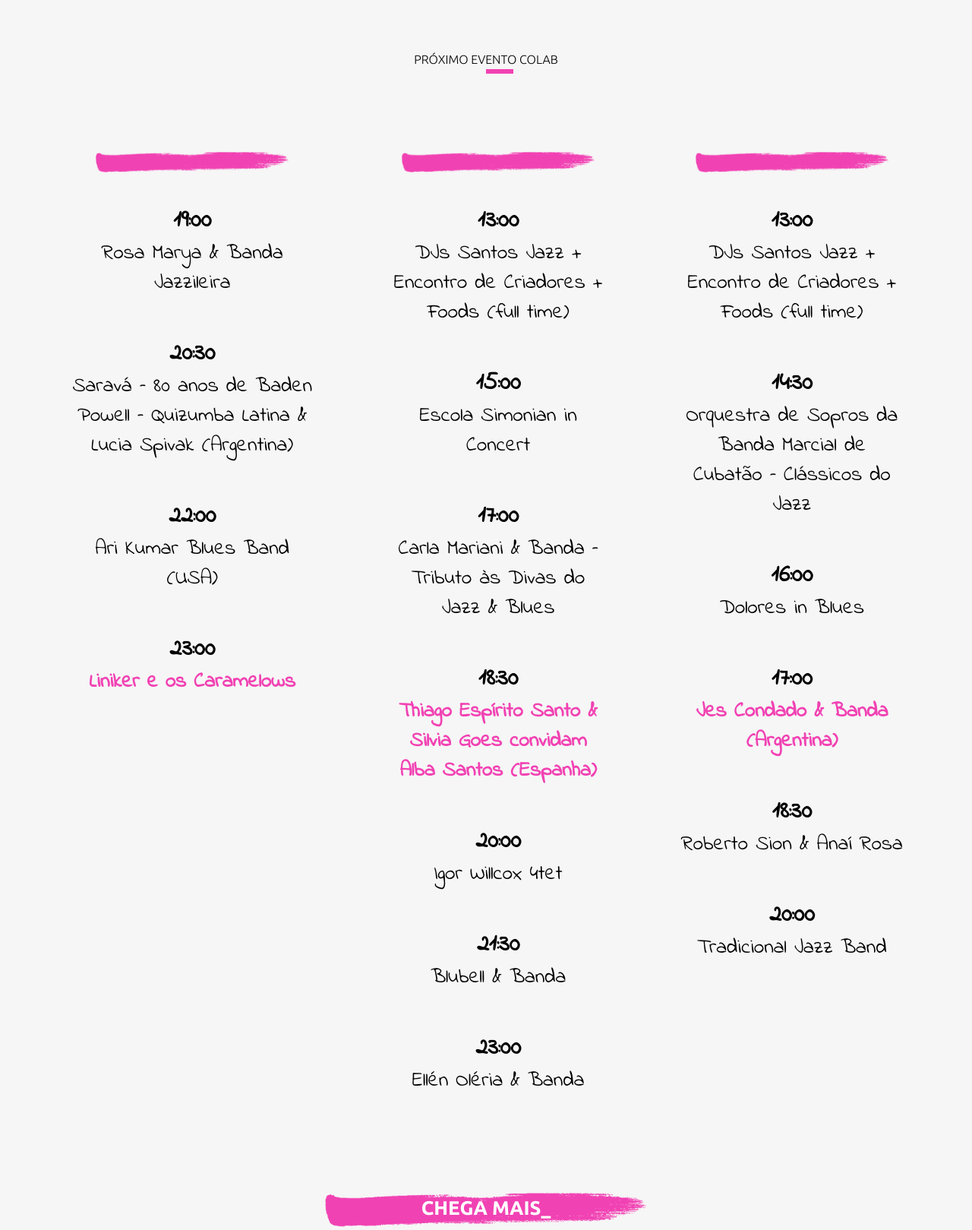
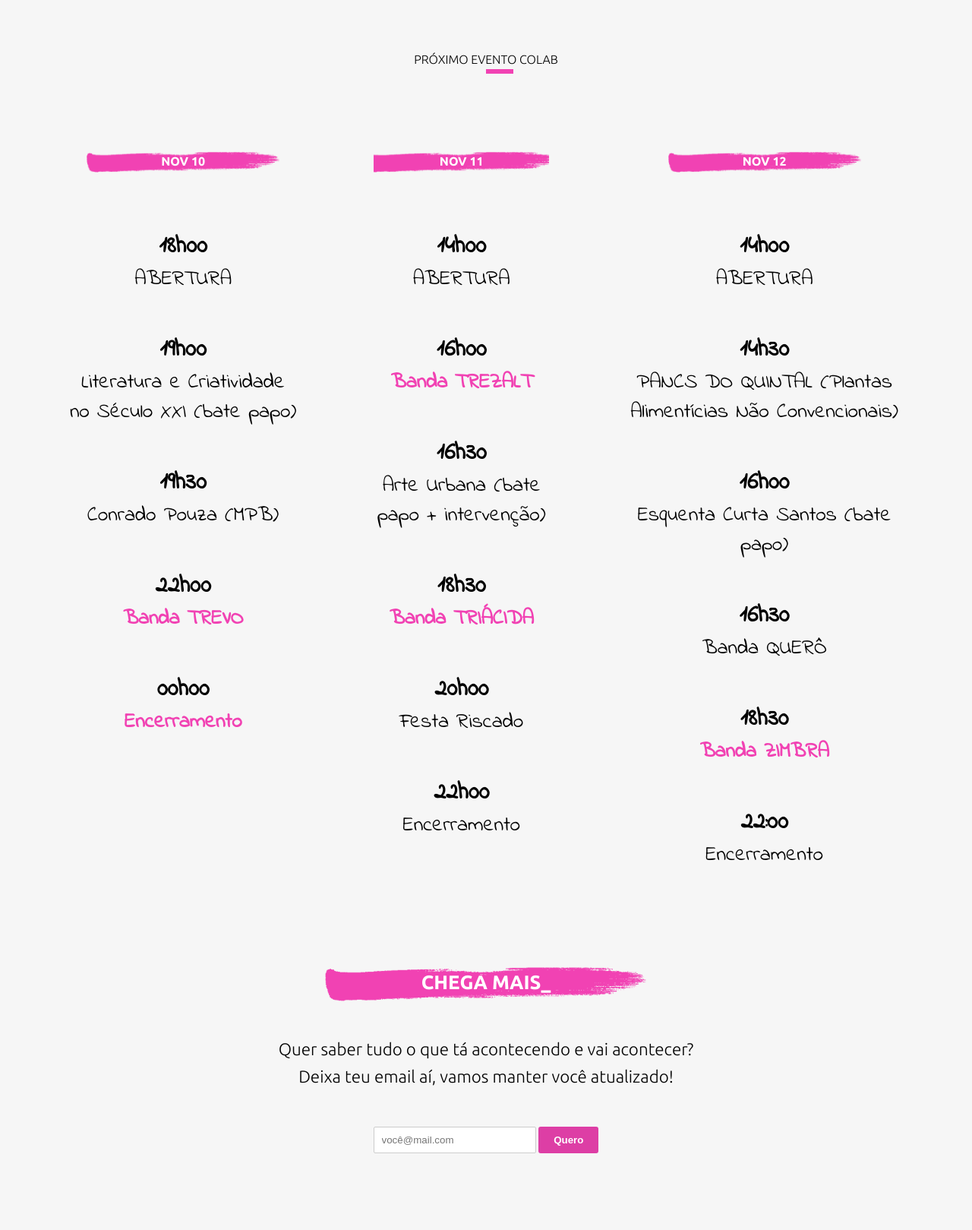
Before and after one commit to dotpegaso/encontrodecriadores, a PHP site: page /programacao in a window 1280 px wide. Shown: the part 306-1925 px from the top of the page at 76% size. Run offline with PHP 8.4, Linux system fonts and the light colour scheme; data that the repository does not hold is empty; some libraries are stand-ins or nearby versions.

Commit message:
teste programação

```diff
--- a/programacao/index.php
+++ b/programacao/index.php
@@ -19,117 +19,117 @@
 
     <section id="container">
 
-        <div class="box" value="<?php echo $data_um ?>">
-            <p class="date"><?php echo $data_um ?></p>
+        <div class="box" value="10">
+            <p class="date">NOV 10</p>
 
             <div class="content">
-                <p class="hour">19:00</p>
+                <p class="hour">18h00</p>
                 <br>
-                <p class="who">Rosa Marya & Banda Jazzileira</p>
+                <p class="who">ABERTURA</p>
             </div>
 
            <div class="content">
-                <p class="hour">20:30</p>
+                <p class="hour">19h00</p>
                 <br>
-                <p class="who"> Saravá – 80 anos de Baden Powell – Quizumba Latina & Lucia Spivak (Argentina)</p>
+                <p class="who">Literatura e Criatividade no Século XXI (bate papo)</p>
           </div>
+
+           <div class="content">
+                <p class="hour">19h30</p>
+                <br>
+                <p class="who">Conrado Pouza (MPB)</p>
+           </div>
+
+           <div class="content">
+                <p class="hour">22h00</p>
+                <br>
+                <p class="who pink">Banda TREVO</p>
+           </div>
+
+           <div class="content">
+                <p class="hour">00h00</p>
+                <br>
+                <p class="who pink">Encerramento</p>
+           </div>
+        </div>
+
+        <div class="box" value="11">
+            <p class="date">NOV 11</p>
+
+            <div class="content">
+                <p class="hour">14h00</p>
+                <br>
+                <p class="who">ABERTURA</p>
+            </div>
+
+           <div class="content">
+                <p class="hour">16h00</p>
+                <br>
+                <p class="who pink">Banda TREZALT</p>
+          </div>
+
+           <div class="content">
+                <p class="hour">16h30</p>
+                <br>
+                <p class="who">Arte Urbana (bate papo + intervenção)</p>
+           </div>
+
+           <div class="content">
+                <p class="hour">18h30</p>
+                <br>
+                <p class="who pink">Banda TRIÁCIDA</p>
+           </div>
+
+           <div class="content">
+                <p class="hour">20h00</p>
+                <br>
+                <p class="who">Festa Riscado</p>
+           </div>
+
+           <div class="content">
+                <p class="hour">22h00</p>
+                <br>
+                <p class="who">Encerramento</p>
+           </div>
+        </div>
+
+        <div class="box" value="12">
+            <p class="date">NOV 12</p>
+
+            <div class="content">
+                <p class="hour">14h00</p>
+                <br>
+                <p class="who">ABERTURA</p>
+            </div>
+
+           <div class="content">
+                <p class="hour">14h30</p>
+                <br>
+                <p class="who">PANCS DO QUINTAL (Plantas Alimentícias Não Convencionais)</p>
+          </div>
+
+           <div class="content">
+                <p class="hour">16h00</p>
+                <br>
+                <p class="who">Esquenta Curta Santos (bate papo)</p>
+           </div>
+
+           <div class="content">
+                <p class="hour">16h30</p>
+                <br>
+                <p class="who">Banda QUERÔ</p>
+           </div>
+
+           <div class="content">
+                <p class="hour">18h30</p>
+                <br>
+                <p class="who pink">Banda ZIMBRA</p>
+           </div>
 
            <div class="content">
                 <p class="hour">22:00</p>
                 <br>
-                <p class="who">Ari Kumar Blues Band (USA)</p>
-           </div>
-
-           <div class="content">
-                <p class="hour">23:00</p>
-                <br>
-                <p class="who pink">Liniker e os Caramelows</p>
-           </div>
-        </div>
-
-        <div class="box" value="<?php echo $data_dois ?>">
-            <p class="date"><?php echo $data_dois ?></p>
-
-            <div class="content">
-                <p class="hour">13:00</p>
-                <br>
-                <p class="who"> DJs Santos Jazz + Encontro de Criadores + Foods (full time)</p>
-            </div>
-
-           <div class="content">
-                <p class="hour">15:00</p>
-                <br>
-                <p class="who"> Escola Simonian in Concert</p>
-          </div>
-
-           <div class="content">
-                <p class="hour">17:00</p>
-                <br>
-                <p class="who">Carla Mariani & Banda – Tributo às Divas do Jazz & Blues</p>
-           </div>
-
-           <div class="content">
-                <p class="hour">18:30</p>
-                <br>
-                <p class="who pink">Thiago Espírito Santo & Silvia Goes convidam Alba Santos (Espanha)</p>
-           </div>
-
-           <div class="content">
-                <p class="hour">20:00</p>
-                <br>
-                <p class="who">Igor Willcox 4tet</p>
-           </div>
-
-           <div class="content">
-                <p class="hour">21:30</p>
-                <br>
-                <p class="who">Blubell & Banda</p>
-           </div>
-
-           <div class="content">
-                <p class="hour">23:00</p>
-                <br>
-                <p class="who">Ellén Oléria & Banda</p>
-           </div>
-        </div>
-
-        <div class="box" value="<?php echo $data_tres ?>">
-            <p class="date"><?php echo $data_tres ?></p>
-
-            <div class="content">
-                <p class="hour">13:00</p>
-                <br>
-                <p class="who">DJs Santos Jazz + Encontro de Criadores + Foods (full time)</p>
-            </div>
-
-           <div class="content">
-                <p class="hour">14:30</p>
-                <br>
-                <p class="who">Orquestra de Sopros da Banda Marcial de Cubatão – Clássicos do Jazz</p>
-          </div>
-
-           <div class="content">
-                <p class="hour">16:00</p>
-                <br>
-                <p class="who">Dolores in Blues</p>
-           </div>
-
-           <div class="content">
-                <p class="hour">17:00</p>
-                <br>
-                <p class="who pink">Jes Condado & Banda (Argentina)</p>
-           </div>
-
-           <div class="content">
-                <p class="hour">18:30</p>
-                <br>
-                <p class="who">Roberto Sion & Anaí Rosa</p>
-           </div>
-
-           <div class="content">
-                <p class="hour">20:00</p>
-                <br>
-                <p class="who">Tradicional Jazz Band</p>
+                <p class="who">Encerramento</p>
            </div>
         </div>
 
```
